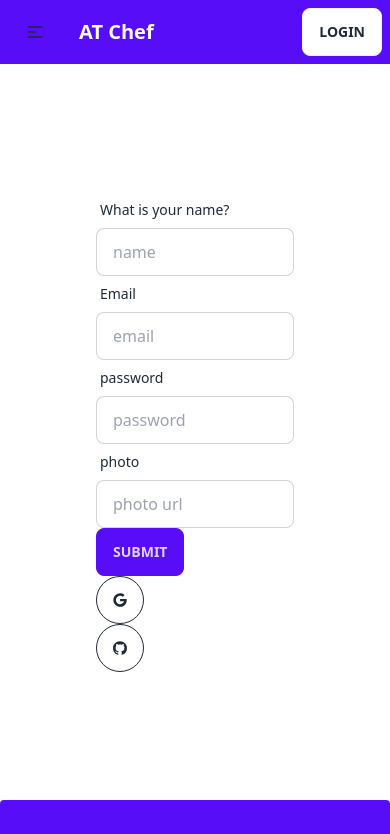
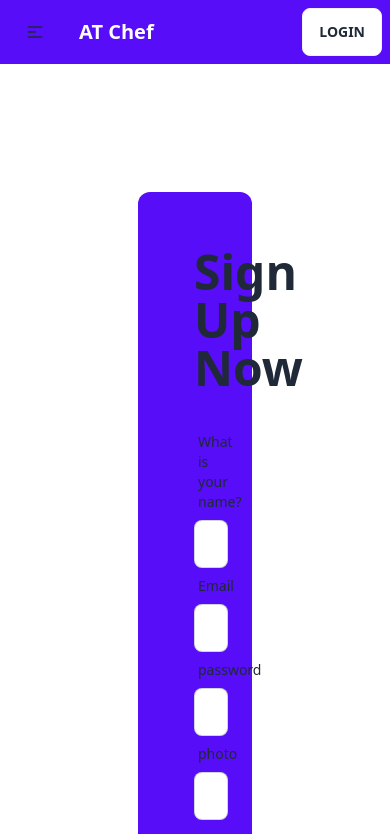
Before and after one commit to naimurk/chef-clientSide-Authenticate, a React (Vite) app: page /signUp in a window 390 px wide. Shown: the top 834 px of the page. Built offline with nearby package versions, Linux system fonts and the light colour scheme; no server answers.

Commit message:
mobile responsive done

```diff
--- a/src/Layout/Main.jsx
+++ b/src/Layout/Main.jsx
@@ -6,7 +6,7 @@ const Main = () => {
     return (
         <div>
             <Navbar></Navbar>
-            <div className="px-24"><Outlet></Outlet></div>
+            <div className="lg:px-24 px-6"><Outlet></Outlet></div>
             <Footer></Footer>
         </div>
     );
--- a/src/page/Home/About/About.jsx
+++ b/src/page/Home/About/About.jsx
@@ -5,11 +5,11 @@ import aboutImg from '../../../assets/about1.jpg'
 const About = () => {
     return (
         <div className="py-24">
-            <h1 className=" text-5xl font-bold lg:pt-14 lg:pb-24 text-white text-center">know us</h1>
-            <div className="flex w-full justify-between gap-10 items-center">
+            <h1 className=" text-4xl lg:text-5xl pb-14 font-bold lg:pt-14 lg:pb-24 text-white text-center">know us</h1>
+            <div className="lg:flex w-full justify-between gap-10 items-center">
                 <div className="lg:w-1/2 w-full"><img className=' mx-auto w-full rounded-xl lg:w-3/4' src={aboutImg} alt="" /></div>
-                <div className="lg:w-1/2 w-full">
-                    <h1 className="text-5xl text-primary pb-8 font-bold">About Us</h1>
+                <div className="lg:w-1/2 mt-14 lg:mt-0 w-full">
+                    <h1 className="text-4xl lg:text-5xl text-primary pb-8 font-bold">About Us</h1>
                     <p>
                         Welcome to our website featuring the culinary talents of six exceptional Bangladeshi chefs! With a passion for authentic flavors, our chefs bring a diverse range of traditional and innovative recipes to your table. Drawing inspiration from the rich heritage of Bangladesh, they have honed their skills over years of experience. From the vibrant streets of Dhaka to the coastal regions of Chittagong, our chefs capture the essence of Bangladeshi cuisine. Join us on a gastronomic adventure as we share cherished family recipes and hidden gems. Explore our chef profiles and savor the vibrant spices, aromatic herbs, and delightful textures that define Bangladeshi cooking!
                     </p>
--- a/src/page/Home/Banner/Banner.jsx
+++ b/src/page/Home/Banner/Banner.jsx
@@ -2,16 +2,16 @@
 
 const Banner = () => {
     return (
-        <div className="lg:py-28 w-full flex items-center justify-between gap-16">
+        <div className="lg:py-28 py-14 w-full lg:flex  lg:items-center lg:justify-between lg:gap-16">
 
-            <div className="w-1/2">
-                  <h1 className="text-7xl font-bold text-slate-100"> Unveiling the Mastery of Bangladeshi Chefs</h1>
+            <div className="lg:w-1/2 w-full">
+                  <h1 className="lg:text-7xl text-4xl font-bold text-slate-100"> Unveiling the Mastery of Bangladeshi Chefs</h1>
                   <p className="text-xl py-10">Experience the authentic taste of Bengal with our website, where renowned Bangladeshi chefs share their culinary mastery through a tantalizing array of dishes and stories that celebrate Bangladeshi gastronomy.</p>
                   <button className="btn btn-primary"> Explore </button>
             </div>
 
-            <div className="w-1/2">
-                 <img className="rounded-lg" src="https://i.ibb.co/6tbQhqv/rashedul-islam-hridoy-T9l-EAb-Njc4-unsplash.jpg" alt="" />
+            <div className="lg:w-1/2 mt-5 lg:mt-0 w-full">
+                 <img  className="rounded-lg w-full" src="https://i.ibb.co/6tbQhqv/rashedul-islam-hridoy-T9l-EAb-Njc4-unsplash.jpg" alt="" />
             </div>
         </div>
     );
--- a/src/page/Home/Faq/Faq.jsx
+++ b/src/page/Home/Faq/Faq.jsx
@@ -4,11 +4,11 @@ import faqImg from '../../../assets/about.jpg'
 
 const Faq = () => {
     return (
-        <div className="py-24">
-            <h1 className=" text-5xl font-bold lg:pt-14 lg:pb-24 text-white text-center">FAQ</h1>
-            <div className="flex w-full flex-row-reverse justify-between gap-16 items-center">
+        <div className="lg:py-24 py-14">
+            <h1 className=" lg:text-5xl text-4xl pb-14 font-bold lg:pt-14 lg:pb-24 text-white text-center">FAQ</h1>
+            <div className="lg:flex w-full flex-row-reverse justify-between gap-16 items-center">
             <div className="lg:w-1/2 w-full"><img className=' mx-auto w-full rounded-xl lg:w-3/4' src={faqImg} alt="" /></div>                <div className="lg:w-1/2 w-full">
-                    <h1 className="text-5xl text-primary pb-8 font-bold">Frequently Asked Questions</h1>
+                    <h1 className="lg:text-5xl text-4xl py-8 text-primary pb-8 font-bold">Frequently Asked Questions</h1>
                     <div>
                         {/* one */}
                         <div tabIndex={0} className="collapse my-4 collapse-plus border border-base-300 bg-base-200">
--- a/src/page/Home/Home/Home.jsx
+++ b/src/page/Home/Home/Home.jsx
@@ -6,7 +6,7 @@ import Faq from "../Faq/Faq";
 
 const Home = () => {
     return (
-        <div>
+        <div className="w-full">
             <Banner></Banner>
             <Chef></Chef>
             <About></About>
--- a/src/page/Login/Login.jsx
+++ b/src/page/Login/Login.jsx
@@ -32,7 +32,7 @@ const Login = () => {
     }
     return (
         <div className=" w-full py-32 ">
-            <div className=" flex justify-center mx-auto p-12 bg-primary w-1/2">
+            <div className=" flex justify-center mx-auto p-12 rounded-xl bg-primary w-1/2">
 
                 <div className="w-1/2">
                     <h1 className="text-5xl pb-8  font-bold">login now</h1>
@@ -77,8 +77,8 @@ const Login = () => {
 
 
 
-                        <input className="btn mt-4 " type="submit" />
-                        <Link><p>Create An Account <span className="text-white ">Sign UP</span></p></Link>
+                        <input className="btn text-white mt-4 " type="submit" value='log in ' />
+                        <Link to={'/signUp'}><p>Create An Account <span className="text-white ">Sign UP</span></p></Link>
                     </form>
 
                     <div className=" w-full flex my-4 justify-center  gap-x-5">
--- a/src/page/Shared/Navbar/Navbar.jsx
+++ b/src/page/Shared/Navbar/Navbar.jsx
@@ -11,7 +11,7 @@ const Navbar = () => {
         .catch(error => console.log(error))
     }
     return (
-        <div className="navbar bg-primary">
+        <div className="navbar  bg-primary">
             <div className="navbar-start">
                 <div className="dropdown">
                     <label tabIndex={0} className="btn btn-ghost lg:hidden">
--- a/src/page/SignUp/SignUp.jsx
+++ b/src/page/SignUp/SignUp.jsx
@@ -1,5 +1,5 @@
 import { useForm } from "react-hook-form";
-import { useLocation, useNavigate } from "react-router-dom";
+import { Link, useLocation, useNavigate } from "react-router-dom";
 import { AuthContext } from "../../AuthProvider/AuthProvider";
 import { useContext } from "react";
 import SocialLogin from "../../component/socialLogin/SocialLogin";
@@ -13,7 +13,7 @@ const SignUp = () => {
     const location = useLocation();
     let from = location.state?.from?.pathname || "/login";
 
-    const { register, handleSubmit, formState: { errors },reset } = useForm();
+    const { register, handleSubmit, formState: { errors }, reset } = useForm();
 
 
     const onSubmit = data => {
@@ -23,7 +23,7 @@ const SignUp = () => {
                 console.log(user)
 
                 UserUpdateProfile(data.name, data.photo)
-          .then(()=> {
+                    .then(() => {
                         reset();
                         // logout function call here
                         logOut()
@@ -49,38 +49,40 @@ const SignUp = () => {
 
     return (
         <div className="my-32">
-            <form onSubmit={handleSubmit(onSubmit)}>
+            <div className="w-1/3 mx-auto bg-primary rounded-xl p-14">
+                <h1 className="text-5xl pb-8  font-bold">Sign Up Now </h1>
+                <form className="flex flex-col justify-center" onSubmit={handleSubmit(onSubmit)}>
                     {/* register your input into the hook by invoking the "register" function */}
 
 
 
                     {/* input field 1 */}
-                <div className="form-control w-full max-w-xs">
+                    <div className="form-control w-full ">
                         <label className="label">
                             <span className="label-text">What is your name?</span>
 
                         </label>
-                    <input type="text" placeholder="name" {...register("name", { required: true })} className="input bg-white input-bordered w-full max-w-xs" />
+                        <input type="text" placeholder="name" {...register("name", { required: true })} className="input bg-white input-bordered w-full " />
 
                     </div>
                     {/* input field 2 */}
-                <div className="form-control w-full max-w-xs">
+                    <div className="form-control w-full ">
                         <label className="label">
                             <span className="label-text">Email</span>
 
                         </label>
-                    <input type="email" placeholder="email" {...register("email", { required: true })} className="input bg-white input-bordered w-full max-w-xs" />
+                        <input type="email" placeholder="email" {...register("email", { required: true })} className="input bg-white input-bordered w-full" />
                         {errors.email && (
                             <p>email is required</p>
                         )}
                     </div>
                     {/* input field 3 */}
-                <div className="form-control w-full max-w-xs">
+                    <div className="form-control w-full ">
                         <label className="label">
                             <span className="label-text">password</span>
 
                         </label>
-                    <input type= "password" placeholder="password" {...register("password", { required: true , maxLength : 6})} className="input bg-white input-bordered w-full max-w-xs" />
+                        <input type="password" placeholder="password" {...register("password", { required: true, maxLength: 6 })} className="input bg-white input-bordered w-full" />
                         {errors.password?.type === 'maxLength' && (
                             <p>password must have less than 6 character</p>
                         )}
@@ -90,12 +92,12 @@ const SignUp = () => {
 
                     </div>
                     {/* input field 4 */}
-                <div className="form-control w-full max-w-xs">
+                    <div className="form-control w-full ">
                         <label className="label">
                             <span className="label-text">photo</span>
 
                         </label>
-                    <input type="url" placeholder="photo url" {...register("photo", { required: true })} className="input bg-white input-bordered w-full max-w-xs" />
+                        <input type="url" placeholder="photo url" {...register("photo", { required: true })} className="input bg-white input-bordered w-full " />
 
                     </div>
 
@@ -104,11 +106,14 @@ const SignUp = () => {
 
 
 
-                <input className="btn btn-primary" type="submit" />
+                    <input className="btn  mt-4" type="submit" value={'Sign Up'} />
+                    <Link to={'/login'}><p>Have An Account <span className="text-white ">log in </span></p></Link>
+
                 </form>
-            <div>
+                <div className="flex my-3 justify-center gap-x-5">
                     <SocialLogin></SocialLogin>
                     <GithubLogin></GithubLogin>
+                </div>
             </div>
         </div>
     );
```
Also changed, not shown: src/page/Home/ChefSection/Chef.jsx (+12 -8 lines). Lines whose indentation alone changed are shown as unchanged.
